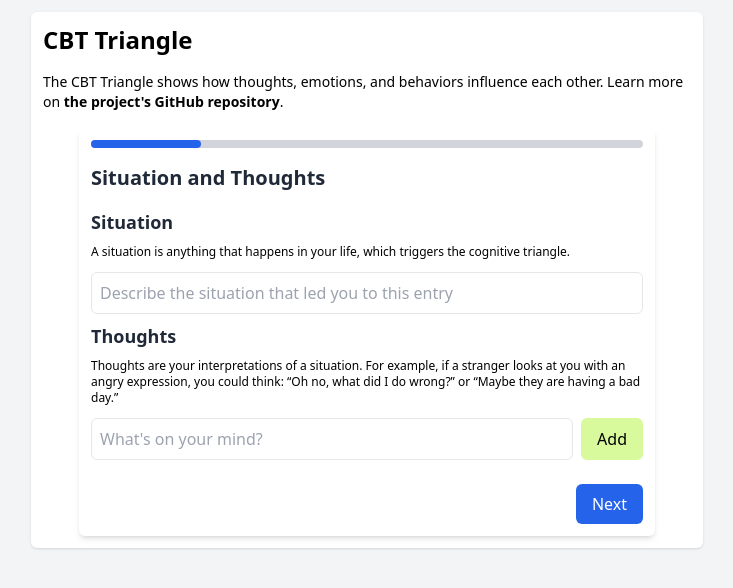
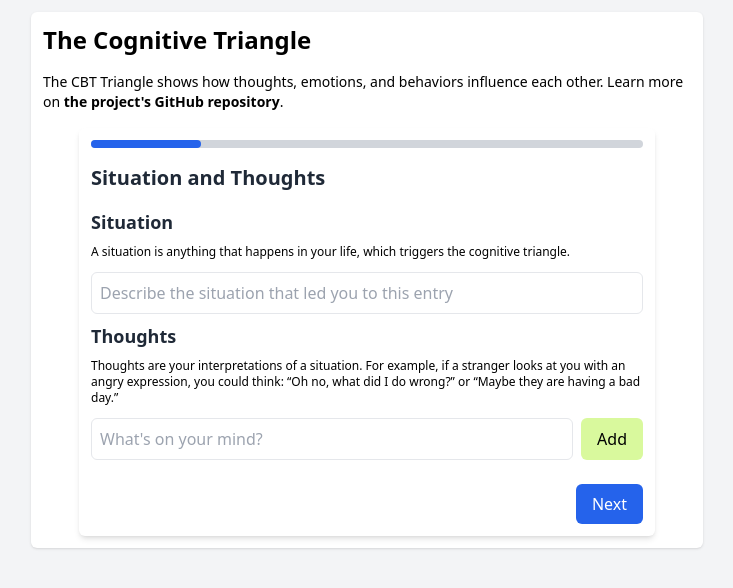
Before and after one commit to ninjonas/cbt-triangle, a Next.js app: page / in a window 1280 px wide. Shown: the top 588 px of the page, without its empty margins (273-1006 px from the left). Built offline with nearby package versions, Linux system fonts and the light colour scheme.

Commit message:
[refactor] updating title

```diff
--- a/src/app/layout.tsx
+++ b/src/app/layout.tsx
@@ -15,7 +15,8 @@ const geistMono = Geist_Mono({
 
 export const metadata: Metadata = {
   title: "CBT Triangle",
-  description: "",
+  description:
+    "The cognitive triangle is a simple Cognitive Behavioral Therapy (CBT) tool you can use to help break negative thought patterns. It issimilar to keeping a thought record, but has more structure and requires you to positively reappraise your thoughts, feelings, and behaviors as opposed to just your thoughts.",
 };
 
 export default function RootLayout({
--- a/src/app/page.tsx
+++ b/src/app/page.tsx
@@ -6,10 +6,14 @@ export default function Home() {
     <main className="min-h-screen bg-gray-100 p-3">
       <div className="max-w-2xl mx-auto bg-white p-3 rounded-md shadow">
         <div className="flex justify-between items-center mb-4">
-          <h1 className="text-2xl font-bold">CBT Triangle</h1>
+          <h1 className="text-2xl font-bold">The Cognitive Triangle</h1>
         </div>
         <p className="mb-4 text-sm">
-          The CBT Triangle shows how thoughts, emotions, and behaviors influence each other. Learn more on{" "}
+          The{" "}
+          <a href="https://aanmc.org/naturopathic-medicine/cognitive-triangle-cbt/" target="_blank" rel="noopener noreferrer">
+            CBT Triangle
+          </a>{" "}
+          shows how thoughts, emotions, and behaviors influence each other. Learn more on{" "}
           <a href="https://github.com/ninjonas/cbt-triangle" target="_blank" rel="noopener noreferrer">
             <strong>the project&apos;s GitHub repository</strong>
           </a>
```
Also changed, not shown: 1 other file (tests, documents, lock files or other folders).
